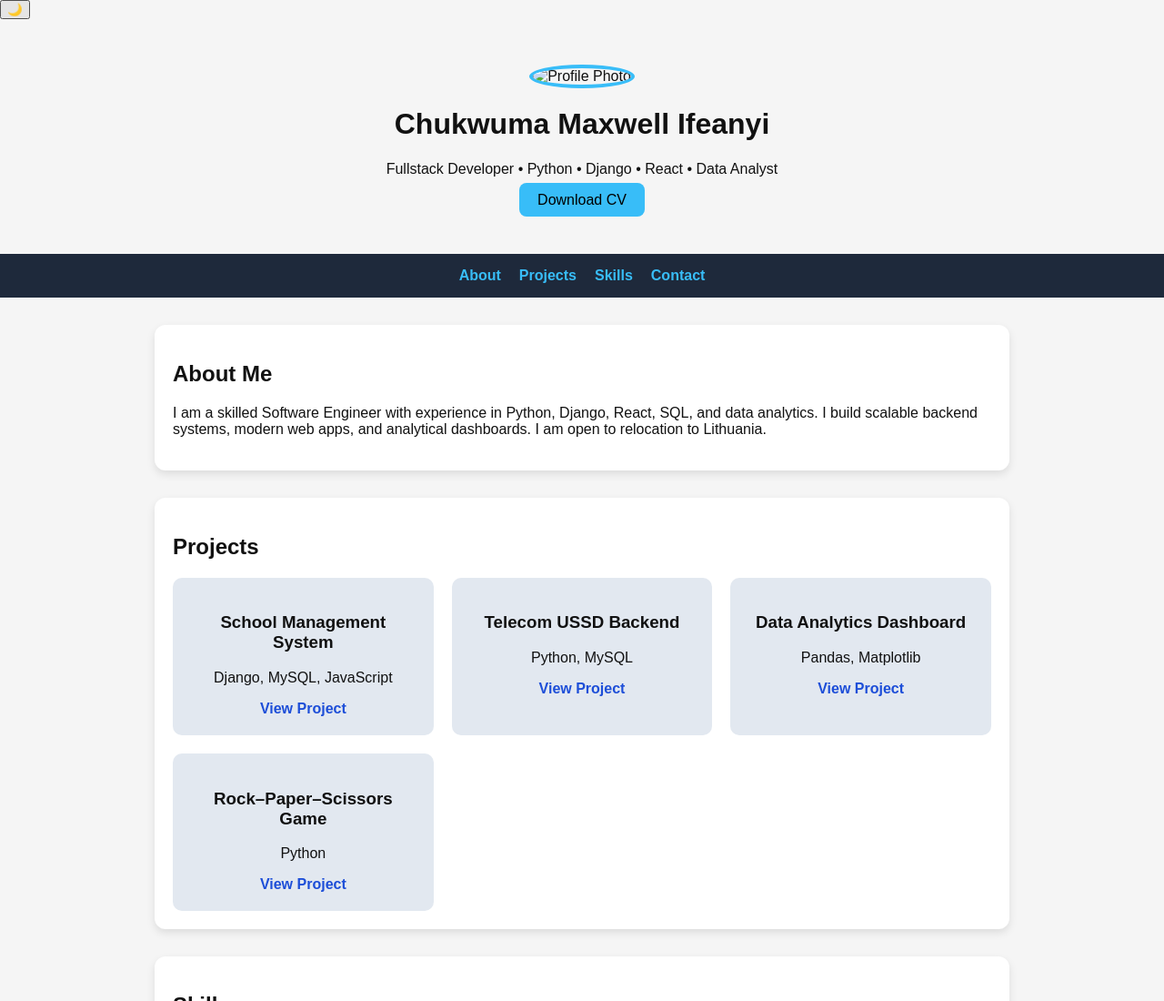
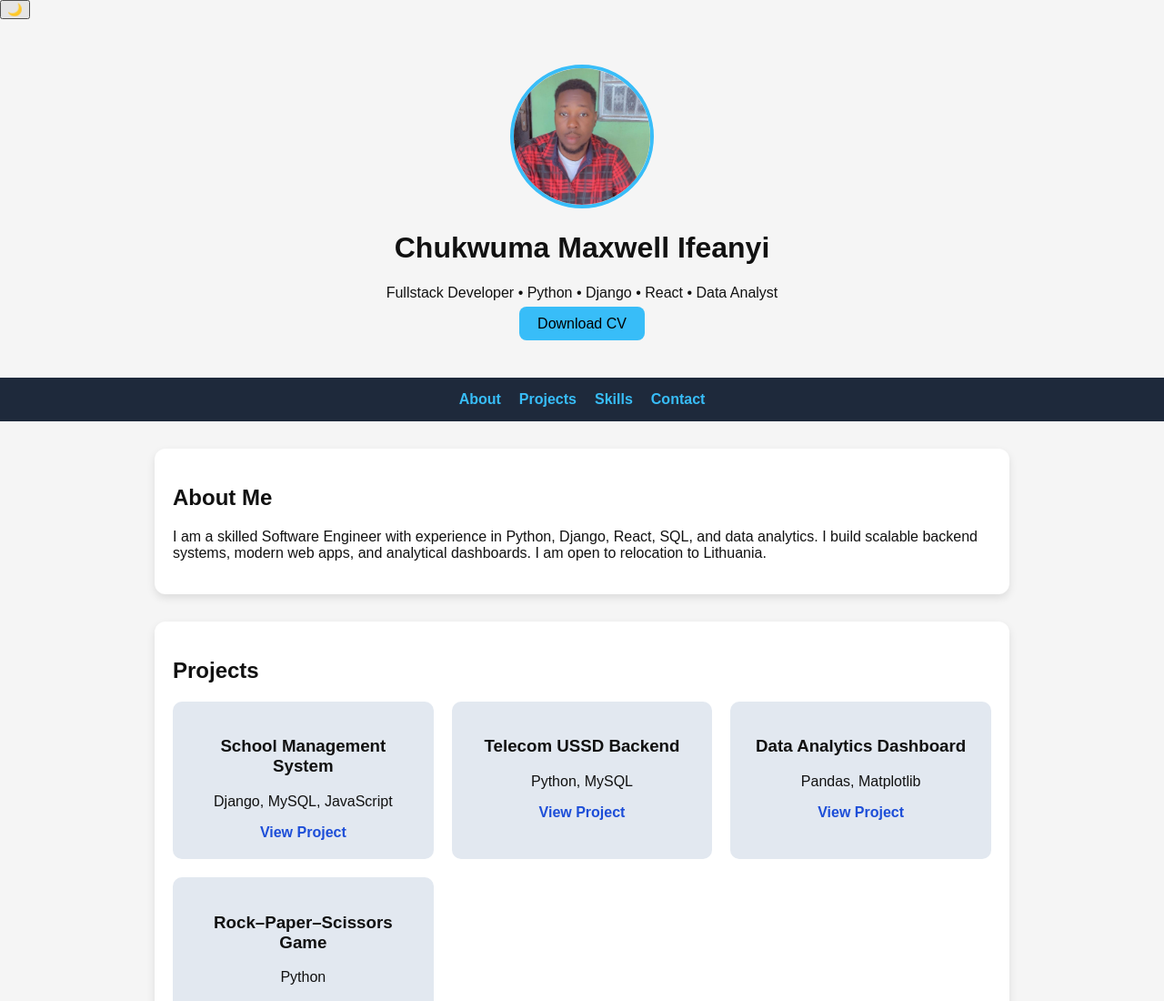
Before and after one commit to Maxc123456789/portfolio, a plain HTML site: page index.html in a window 1280 px wide. Shown: the top 1100 px of the page at 91% size. Drawn offline with Linux system fonts and the light colour scheme.

Commit message:
updated portfolio

```diff
--- a/index.html
+++ b/index.html
@@ -14,7 +14,7 @@
 </div>
 
 <header class="hero fade-in">
-  <img src="assets/profile.jpg" alt="Profile Photo" class="profile-pic"/>
+  <img src="profile.jpg" alt="Profile Photo" class="profile-pic"/>
   <h1>Chukwuma Maxwell Ifeanyi</h1>
   <p>Fullstack Developer • Python • Django • React • Data Analyst</p>
   <a href="assets/cv.pdf" download class="cv-btn">Download CV</a>
```
